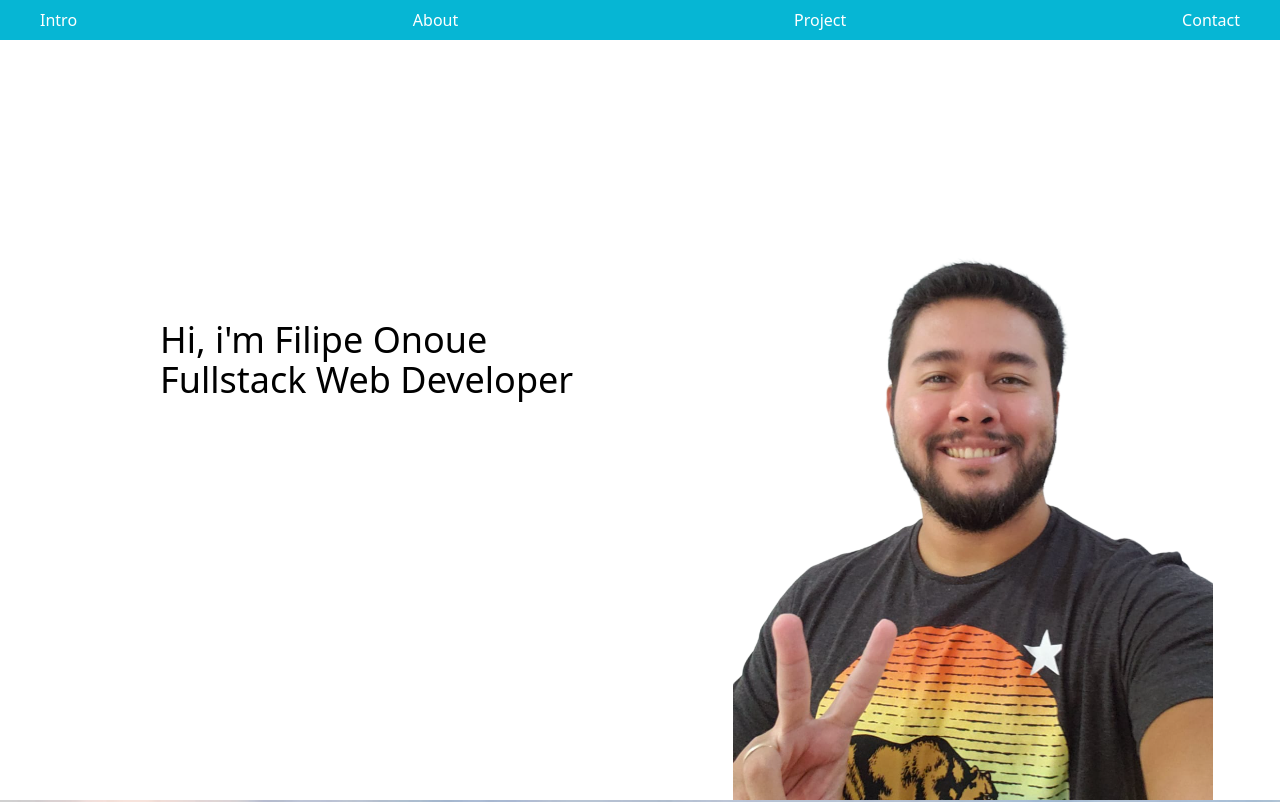
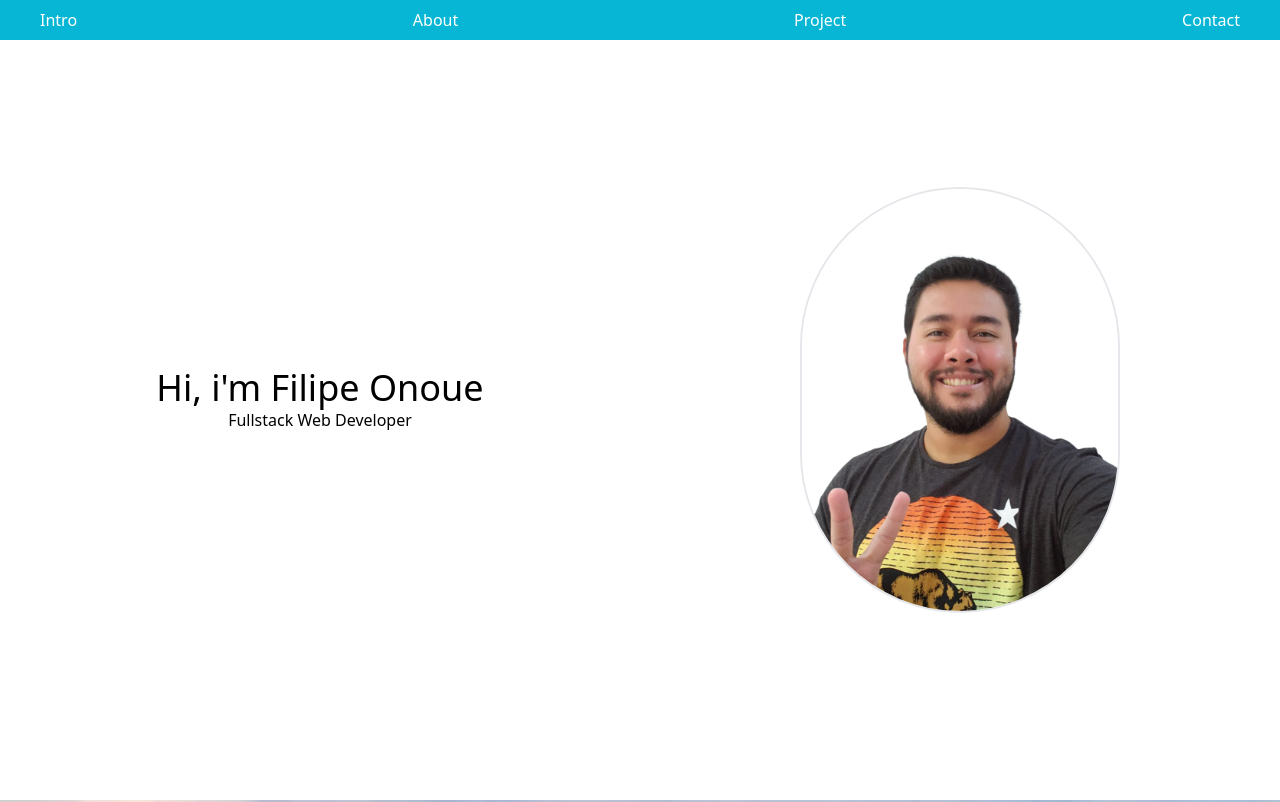
Before and after one commit to onoue9/portfolio, a React (Vite) app: page / in a window 1280 px wide. Shown: the top 802 px of the page. Built offline with nearby package versions, Linux system fonts and the light colour scheme.

Commit message:
refactor: :recycle: include div to separete text from image

```diff
--- a/src/components/Intro.jsx
+++ b/src/components/Intro.jsx
@@ -1,13 +1,16 @@
 import avatar from '../assets/avatar.png'
 
 const Intro = () => (
-  <div className="flex w-screen h-screen">
-    <span className="text-4xl pl-40 pt-80">
-      Hi, i'm Filipe Onoue
-      <p className="text-3x1">Fullstack Web Developer</p>
-    </span>
-
-    <img className="pl-40 pt-40 w-2/4 h-auto" src={avatar} alt="a picture of me" />
+  <div id="intro" className="flex w-screen h-screen justify-center content-center items-center">
+    <div className="flex flex-col text-center w-2/4">
+      <span className="text-4xl">
+        Hi, i'm Filipe Onoue
+      </span>
+      <span className="text-3x1">Fullstack Web Developer</span>
+    </div>
+    <div className="flex w-2/4 h-auto justify-center">
+      <img className="border-solid border-2 rounded-full w-2/4 h-3/4 self-center" src={avatar} alt="a picture of me" />
+    </div>
   </div>
 )
 
```
